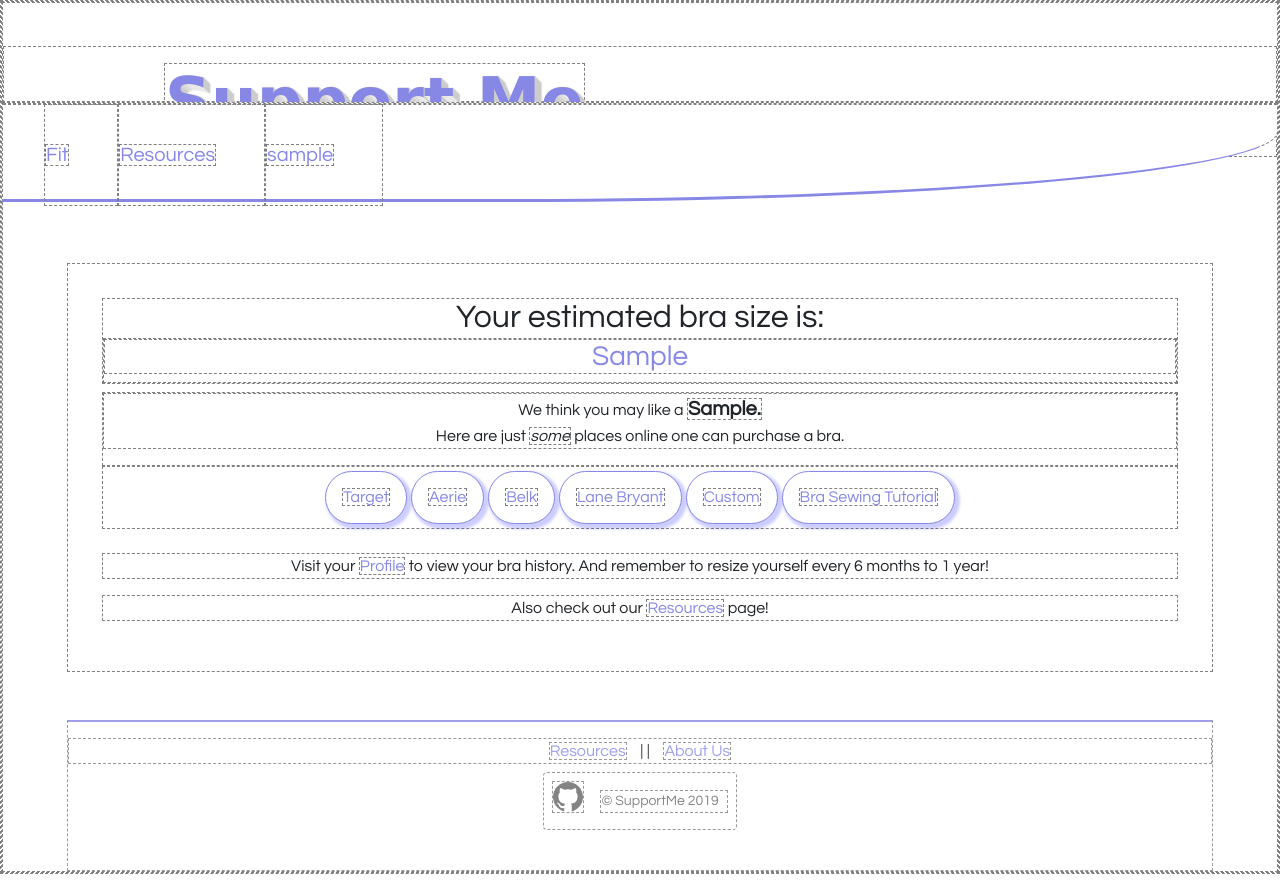
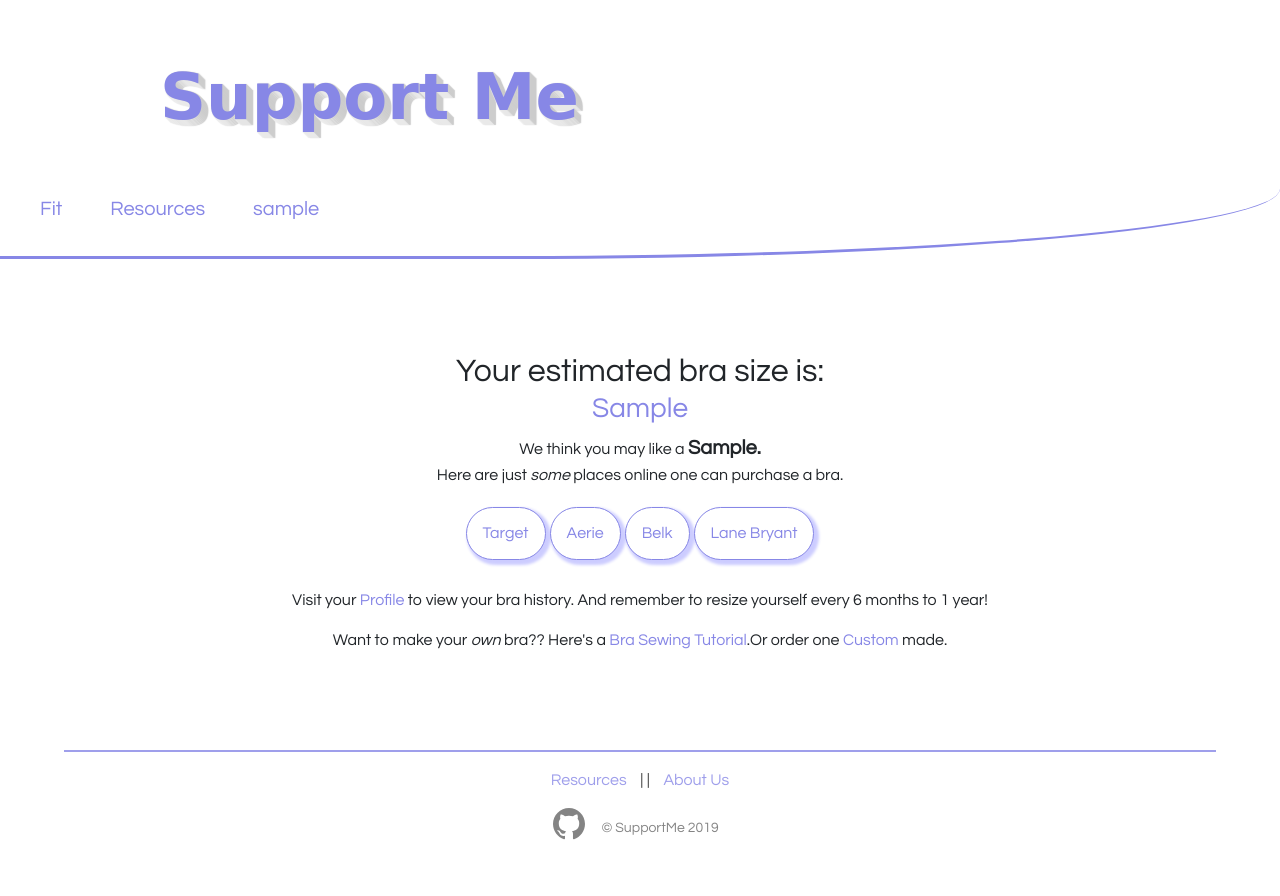
Before and after one commit to support-me/support-me, a Django app: page /brafitting/suggestion-form/suggestion-form/1/1 in a window 1280 px wide. Before the commit the page ends 874 px from the top, so only its background shows below. Run offline with Django 3.2, Linux system fonts and the light colour scheme; a user stored in the database is signed in; tables that the repository leaves empty hold one stand-in row (values such as "Sample post"); some libraries are stand-ins or nearby versions; some web fonts are replaced.

Commit message:
edited results page

```diff
--- a/core/templates/results.html
+++ b/core/templates/results.html
@@ -21,14 +21,12 @@
         <button><a class="bra-site-button" href="https://www.ae.com/aerie-bras/aerie/s-cat/4840012" target="blank" class="button">Aerie</a></button>
         <button><a class="bra-site-button" href="https://www.belk.com/women/womens-clothing/bras-panties-lingerie/bras/"  target="blank" class="button">Belk</a></button>
         <button><a class="bra-site-button" href="https://cacique.lanebryant.com/bras/P-11444" target="blank" class="button">Lane Bryant</a></button>
-        <button><a class="bra-site-button" href="https://madalynne.com/product-category/custom-lingerie/" target="blank" class="button">Custom</a></button>
-        <button><a class="bra-site-button" href="https://www.creativebug.com/search/results?query=bra" target="blank" class="button">Bra Sewing Tutorial</a></button>
 </div>
    {% endif %}
 {% if user.is_authenticated %}
     <br>
     <p>Visit your <a href="{% url 'profile' %}">Profile</a> to view your bra history. And remember to resize yourself every 6 months to 1 year!</p>
-    <p> Also check out our <a href="{% url 'resources' %}"> Resources</a> page!</p>
+    <p>Want to make your <i>own</i> bra?? Here's a <a href="https://www.creativebug.com/search/results?query=bra" target="blank" class="button">Bra Sewing Tutorial</a>.Or order one <a href="https://madalynne.com/product-category/custom-lingerie/" target="blank" class="button">Custom </a>made.</p>
 
 
 {% else %}
--- a/core/templates/suggestion-form.html
+++ b/core/templates/suggestion-form.html
@@ -44,7 +44,7 @@
                 </li>
             {% endfor %}
             </ul>
-            <br><br>
+            <br>
             <label for="{{ form.breast_placement.id_for_label }}">Choose the placement that you most identify with:</label>
             </div>
 
--- a/static/css/main.css
+++ b/static/css/main.css
@@ -26,7 +26,7 @@
     stick nav codepen: https://codepen.io/renduh/pen/oBBGbK
 
     */
-    border: 1px dashed grey;
+    /* border: 1px dashed grey; */
 
 }
 
@@ -277,7 +277,7 @@ body a:hover {
     display: flex;
     flex-direction: row;
     flex-wrap: wrap;
-    justify-content: space-between;
+    justify-content: space-evenly;
 }
 .emoji-drawing-set {
     display: flex;
```
